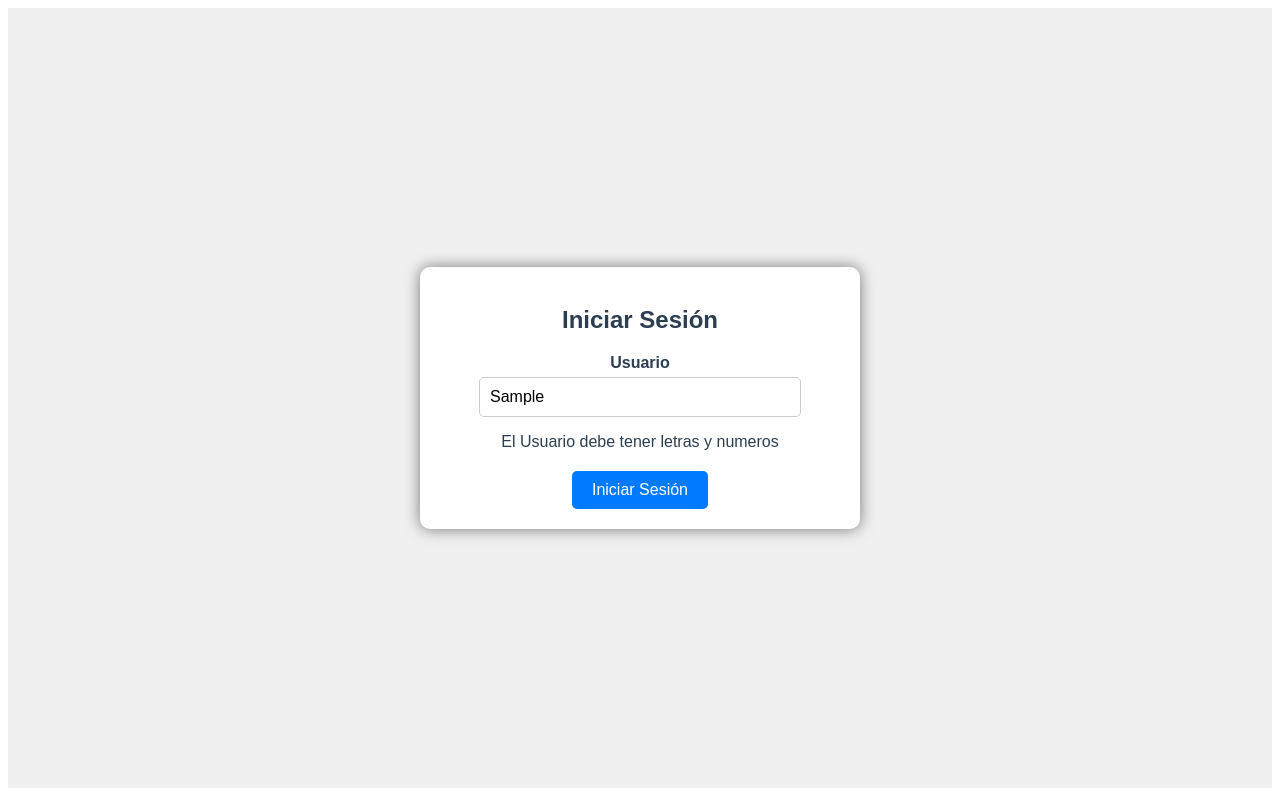
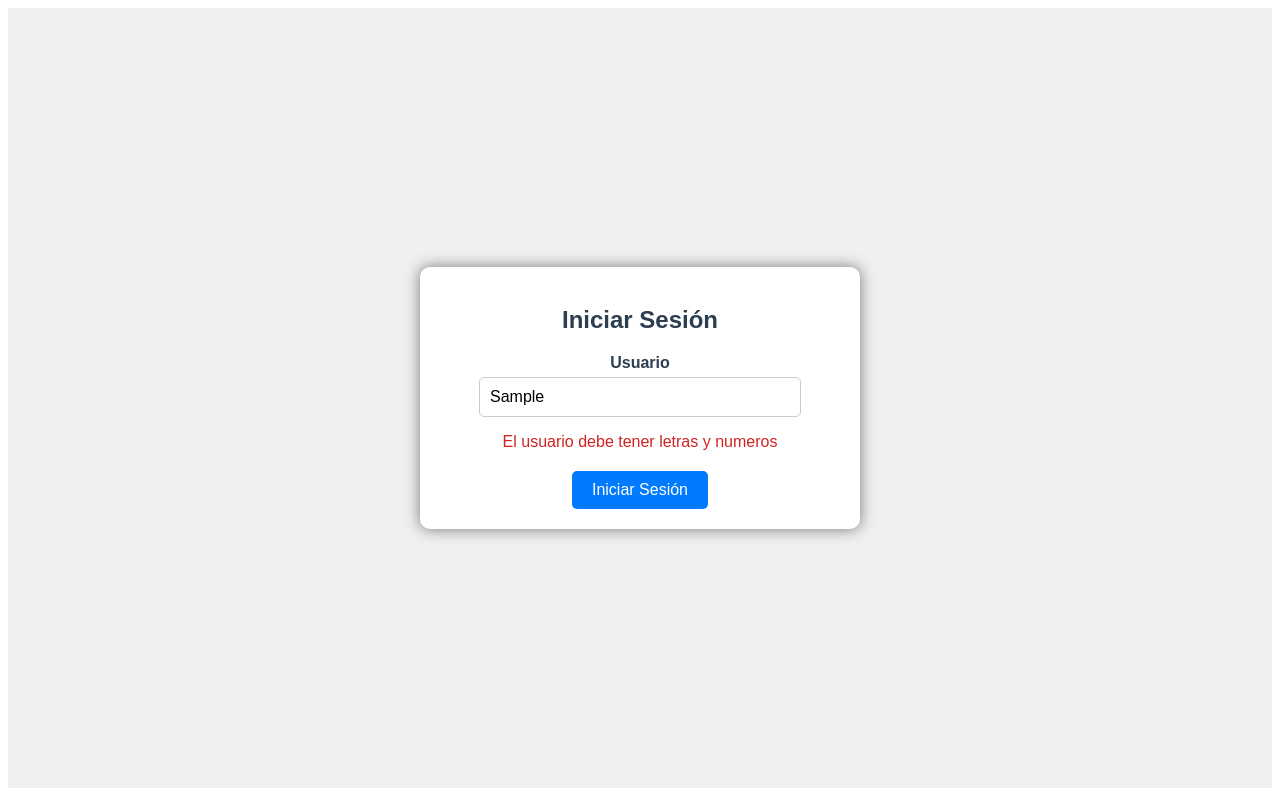
Before and after one commit to MrMoyii/exchange-trabajo-final-lab3, a Vue app: page / in a window 1280 px wide. Both pictures are taken after typing "Sample" into the empty fields and a click on the input "Iniciar Sesión". Built offline with nearby package versions, Linux system fonts and the light colour scheme.

Commit message:
Update Login.vue

```diff
--- a/src/components/Login.vue
+++ b/src/components/Login.vue
@@ -13,7 +13,7 @@
             required
           />
           <p v-show="error" class="error">
-            El Usuario debe tener letras y numeros
+            El usuario debe tener letras y numeros
           </p>
         </div>
         <input
@@ -62,6 +62,10 @@ export default {
 </script>
 
 <style scoped>
+  .error {
+    color: #d02323;
+  }
+
   .cuerpo {
     font-family: Arial, sans-serif;
     margin: 0;
```
